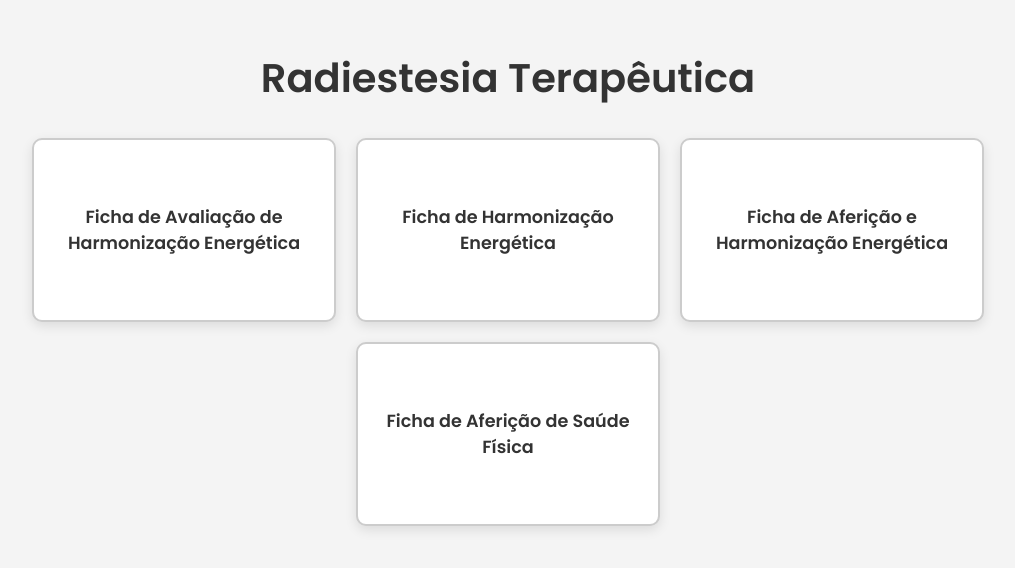
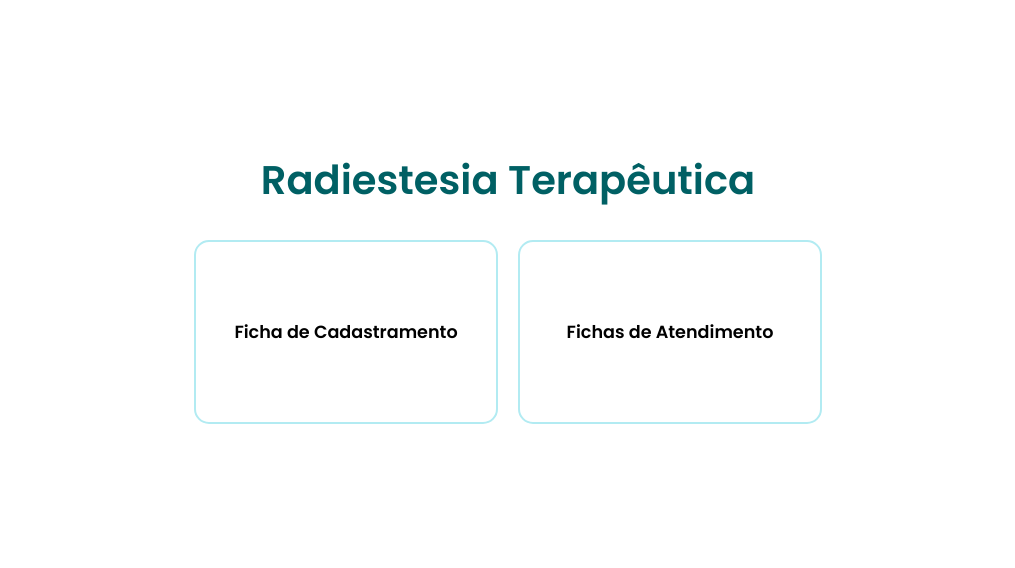
Before and after one commit to RAVELLSL/radiestesia-terapeutica, a plain HTML site: page index.html in a window 1280 px wide. Shown: the part 146-714 px from the top of the page, without its empty margins (132-1147 px from the left). Drawn offline with Linux system fonts and the light colour scheme.

Commit message:
Update index.html

```diff
--- a/index.html
+++ b/index.html
@@ -1,15 +1,6 @@
-<!DOCTYPE html>
-<html lang="pt-BR">
-
-<head>
-    <meta charset="UTF-8">
-    <meta name="viewport" content="width=device-width, initial-scale=1.0">
-    <title>Radiestesia Terapêutica</title>
-    <link href="https://fonts.googleapis.com/css2?family=Poppins:wght@400;600&display=swap" rel="stylesheet">
-    <style>
-        body {
+<!DOCTYPE html><html lang="pt-BR"><head><meta charset="UTF-8"><meta name="viewport" content="width=device-width, initial-scale=1.0"><title>Radiestesia Terapêutica</title><link href="https://fonts.googleapis.com/css2?family=Poppins:wght@400;600&display=swap" rel="stylesheet"><style>body {
     font-family: 'Poppins', sans-serif;
-            background-color: #f4f4f4;
+    background-color: #ffffff;
     display: flex;
     justify-content: center;
     align-items: center;
@@ -23,7 +14,7 @@
     text-align: center;
     margin-bottom: 30px;
     font-size: 2.5em;
-            color: #333;
+    color: #006064;
 }
 
 .cards-container {
@@ -34,10 +25,10 @@
 }
 
 .card {
-            background-color: #fff;
-            border: 2px solid #ccc;
-            border-radius: 10px;
-            box-shadow: 0 4px 12px rgba(0, 0, 0, 0.1);
+    background-color: #ffffff;
+    border: 2px solid #b2ebf2;
+    border-radius: 15px;
+    box-shadow: 6px15pxrgba(0, 0, 0, 0.1);
     width: 300px;
     height: 180px;
     display: flex;
@@ -46,25 +37,15 @@
     text-align: center;
     font-size: 1.1em;
     font-weight: 600;
-            transition: transform 0.3s ease, border-color 0.3s ease;
+    transition: transform 0.3s ease, border-color 0.3s ease, box-shadow 0.3s ease;
     cursor: pointer;
+    text-decoration: none; /* Remove underline from links */color: inherit; /* Inherit color from parent */
 }
 
 .card:hover {
     transform: scale(1.05);
     border-color: #4CAF50;
-        }
-
-        .card a {
-            text-decoration: none;
-            color: #333;
-            display: block;
-            width: 100%;
-            height: 100%;
-            display: flex;
-            justify-content: center;
-            align-items: center;
-            padding: 15px;
+    box-shadow: 8px20pxrgba(0, 0, 0, 0.2);
 }
 
 @media (max-width: 768px) {
@@ -88,26 +69,4 @@
         font-size: 1.8em;
     }
 }
-    </style>
-</head>
-
-<body>
-    <h1>Radiestesia Terapêutica</h1>
-
-    <div class="cards-container">
-        <div class="card">
-            <a href="https://ravellsl.github.io/radiestesia-doc-01/" target="_blank">Ficha de Avaliação de Harmonização Energética</a>
-        </div>
-        <div class="card">
-            <a href="https://ravellsl.github.io/radiestesia-doc-02/" target="_blank">Ficha de Harmonização Energética</a>
-        </div>
-        <div class="card">
-            <a href="https://ravellsl.github.io/radiestesia-doc-03/" target="_blank">Ficha de Aferição e Harmonização Energética</a>
-        </div>
-        <div class="card">
-            <a href="https://ravellsl.github.io/https-ravellsl.github.io-radiestesia-doc-04/" target="_blank">Ficha de Aferição de Saúde Física</a>
-        </div>
-    </div>
-</body>
-
-</html>
+</style></head><body><h1>Radiestesia Terapêutica</h1><div class="cards-container"><a href="https://ravellsl.github.io/radiestesia-cadastramento/" target="_blank" class="card">Ficha de Cadastramento</a><a href="https://ravellsl.github.io/radiestesia-fichas-atendimento/" target="_blank" class="card">Fichas de Atendimento</a></div></body></html>
```
Lines whose indentation alone changed are shown as unchanged.
